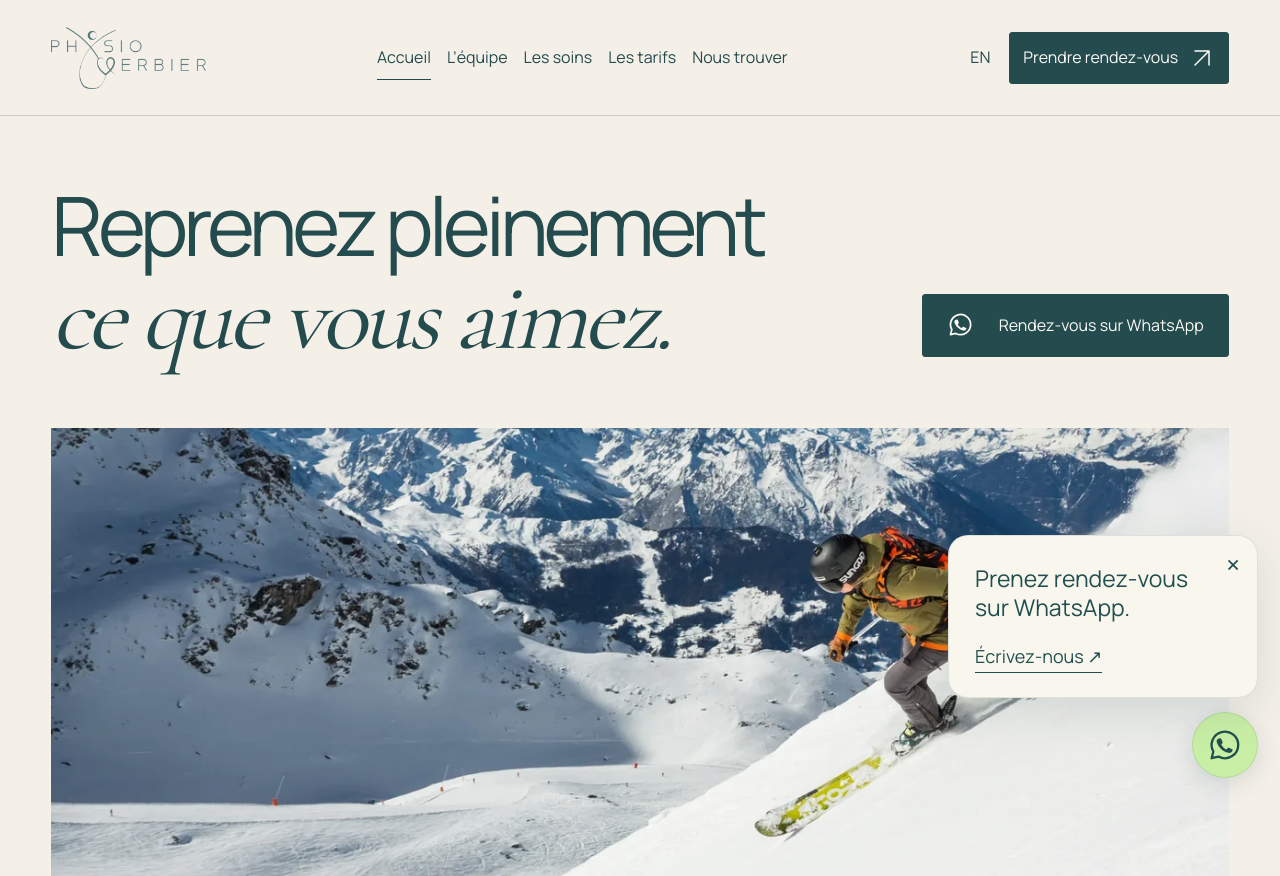
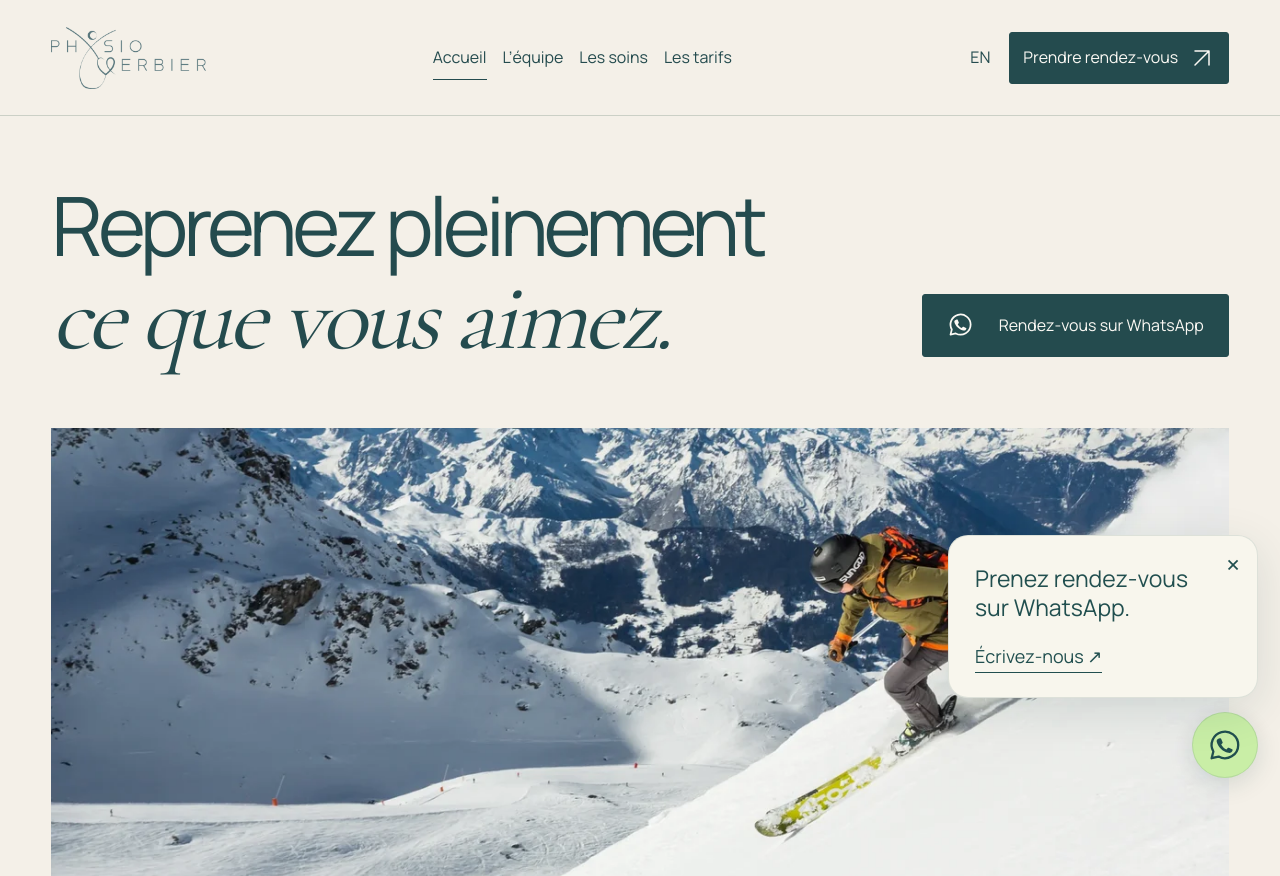
Before and after one commit to GeeRuoss/physio-verbier, an Astro site: page /physio-verbier/ in a window 1280 px wide. Shown: the top 876 px of the page. Built offline with nearby package versions, Linux system fonts and the light colour scheme; Astro itself is replaced by a stand-in of ours.

Commit message:
Remove location page from navigation menus

```diff
--- a/src/layouts/Layout.astro
+++ b/src/layouts/Layout.astro
@@ -31,7 +31,7 @@ const descriptionsForClinic = (lang: Lang) => lang === "fr"
   ? "Cabinet de physiothérapie, massages et coaching sportif à Verbier."
   : "Physiotherapy, massage and personal training clinic in Verbier.";
 const t = ui[lang];
-const pages: Page[] = ["home", "team", "services", "pricing", "location"];
+const pages: Page[] = ["home", "team", "services", "pricing"];
 const canonical = new URL(href(lang, page), Astro.site);
 const preview = import.meta.env.PUBLIC_PREVIEW !== "false";
 ---
```
